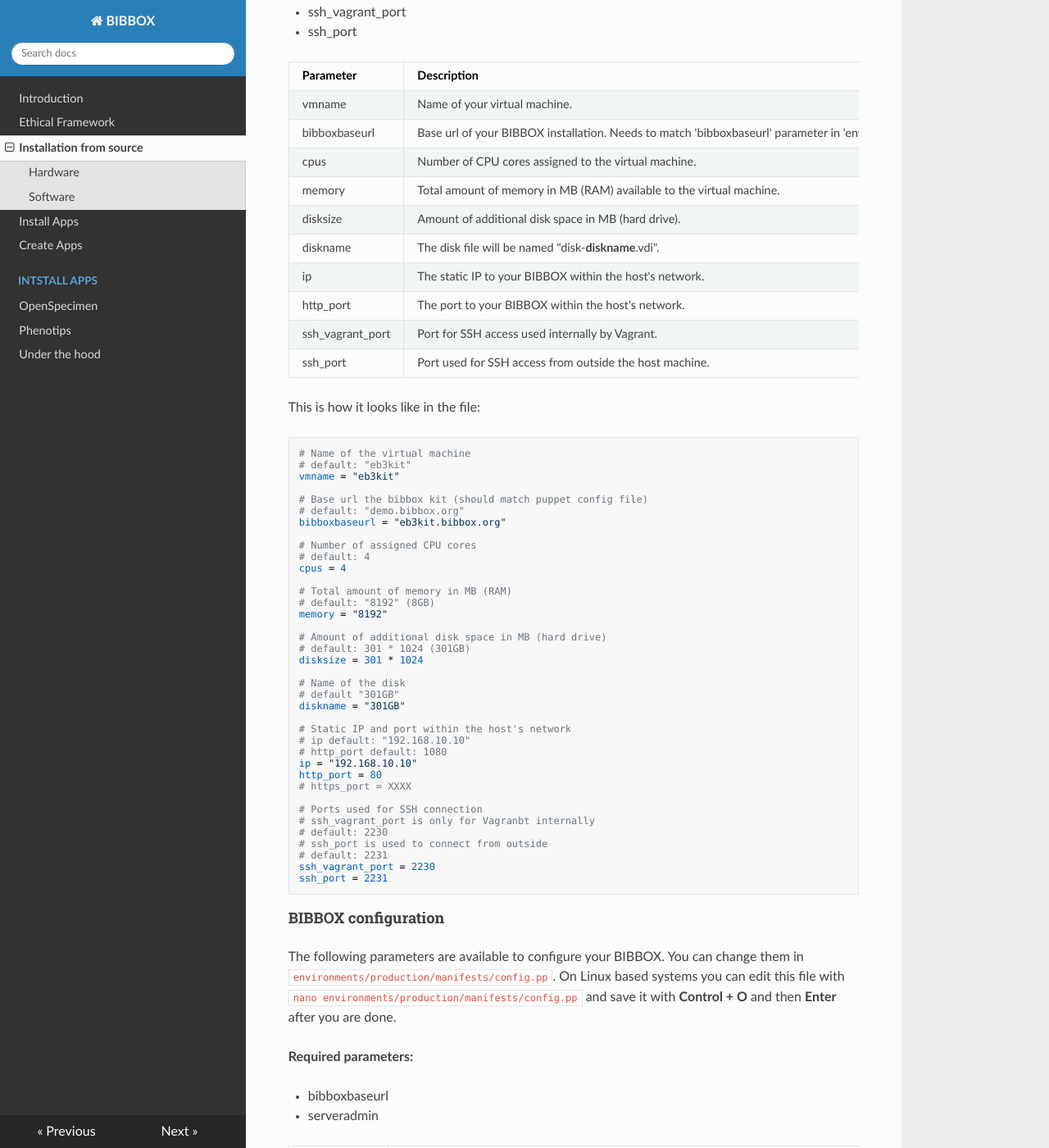
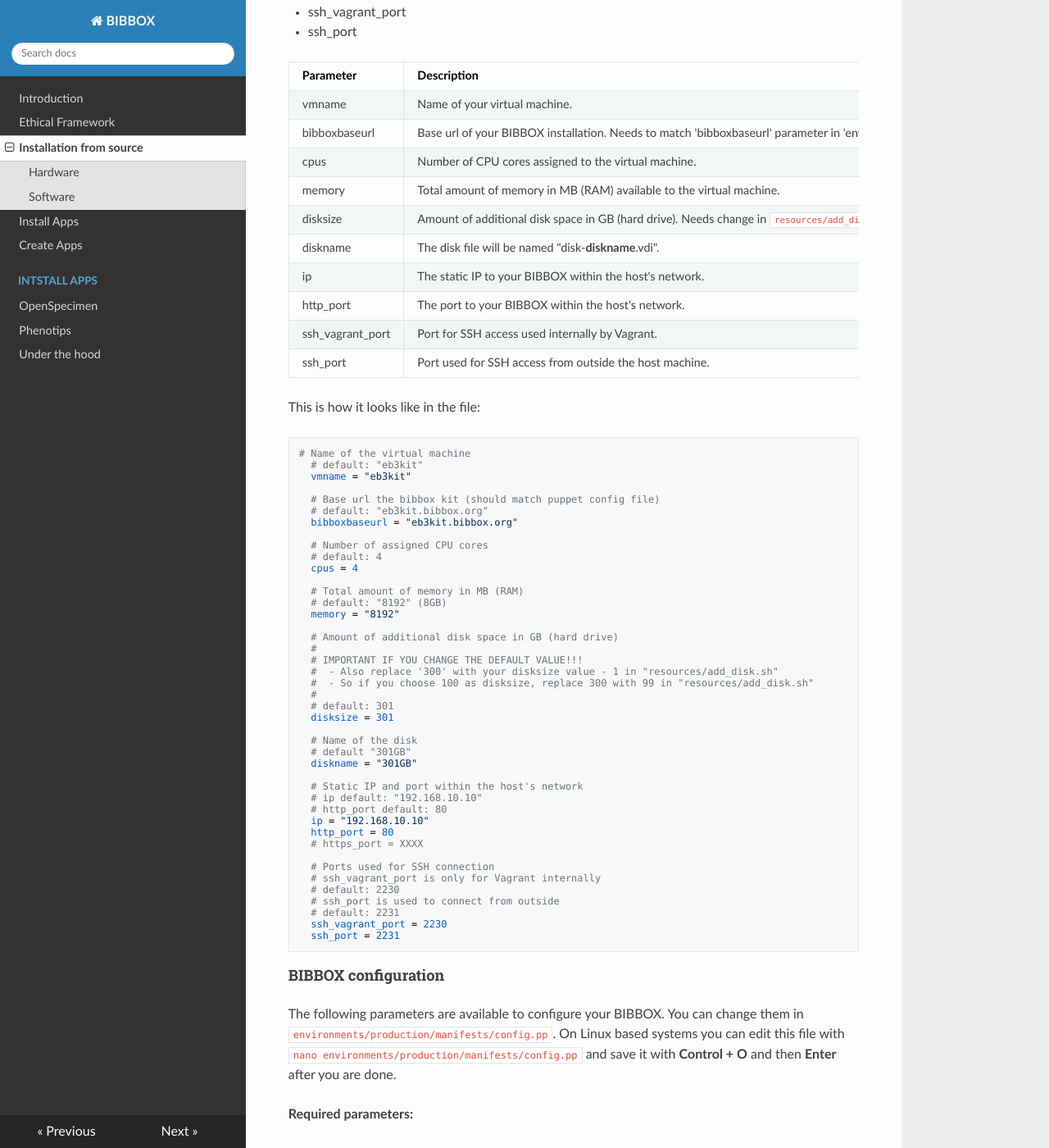
Before and after one commit to roxmer/bibbox-documentation, an MkDocs documentation site: the page built from docs/installation-source.md, in a window 1280 px wide and 1400 px high, scrolled down 5753 px. Shown: the whole window at 82% size. Built offline with MkDocs 1.6.1, drawn with Linux system fonts in a browser that asks for light colours; nearby versions of some CDN libraries; old or Windows-style settings are respelled for this version of MkDocs; some of the changed text lies outside the part shown.

Commit message:
updated Vagrantfile

````diff
--- a/docs/installation-source.md
+++ b/docs/installation-source.md
@@ -56,14 +56,14 @@ The following parameters are available to configure your virtual machine. You ca
 | bibboxbaseurl    | Base url of your BIBBOX installation. Needs to match 'bibboxbaseurl' parameter in 'environments\production\manisfests\config.pp'. <sup>1</sup>                                                                       | eb3kit.bibbox.org |
 | cpus             | Number of CPU cores assigned to the virtual machine.                                             | admin@bibbox.org  |
 | memory           | Total amount of memory in MB (RAM) available to the virtual machine.                             | 8192              |
-| disksize         | Amount of additional disk space in MB (hard drive).                                              | 301 * 1024 	      |
+| disksize         | Amount of additional disk space in GB (hard drive). Needs change in `resources/add_disk.sh`.     | 301      	      |
 | diskname         | The disk file will be named "disk-**diskname**.vdi".                                             | 301GB             |
 | ip               | The static IP to your BIBBOX within the host's network.                                          | 192.168.10.10     |
 | http_port        | The port to your BIBBOX within the host's network.                                               | 80                |
 | ssh_vagrant_port | Port for SSH access used internally by Vagrant.                                                  | 2230              |
 | ssh_port         | Port used for SSH access from outside the host machine.                                          | 2231              |
 
-**If you have a domain please follow step 5a). If you are testing it localy without a domain please follow step 5b).**
+**If you have a domain please follow step 5a). If you are testing it locally without a domain please follow step 5b) or 5c).**
 
 ### BIBBOX configuration
 
@@ -178,7 +178,7 @@ On Linux based systems you can edit this file with `nano Vagrantfile` and save i
 | bibboxbaseurl    | Base url of your BIBBOX installation. Needs to match 'bibboxbaseurl' parameter in 'environments\production\manisfests\config.pp'.                                                                       | eb3kit.bibbox.org |
 | cpus             | Number of CPU cores assigned to the virtual machine.                                             | admin@bibbox.org  |
 | memory           | Total amount of memory in MB (RAM) available to the virtual machine.                             | 8192              |
-| disksize         | Amount of additional disk space in MB (hard drive).                                              | 301 * 1024 	      |
+| disksize         | Amount of additional disk space in GB (hard drive). Needs change in `resources/add_disk.sh`.     | 301               |
 | diskname         | The disk file will be named "disk-**diskname**.vdi".                                             | 301GB             |
 | ip               | The static IP to your BIBBOX within the host's network.                                          | 192.168.10.10     |
 | http_port        | The port to your BIBBOX within the host's network.                                               | 80                |
@@ -189,43 +189,48 @@ This is how it looks like in the file:
 
 ```
 # Name of the virtual machine
-# default: "eb3kit"
-vmname = "eb3kit"
+  # default: "eb3kit"
+  vmname = "eb3kit"
 
-# Base url the bibbox kit (should match puppet config file)
-# default: "demo.bibbox.org"
-bibboxbaseurl = "eb3kit.bibbox.org"
+  # Base url the bibbox kit (should match puppet config file)
+  # default: "eb3kit.bibbox.org"
+  bibboxbaseurl = "eb3kit.bibbox.org"
 
-# Number of assigned CPU cores
-# default: 4
-cpus = 4
+  # Number of assigned CPU cores
+  # default: 4
+  cpus = 4
 
-# Total amount of memory in MB (RAM)
-# default: "8192" (8GB)
-memory = "8192"
+  # Total amount of memory in MB (RAM)
+  # default: "8192" (8GB)
+  memory = "8192"
 
-# Amount of additional disk space in MB (hard drive)
-# default: 301 * 1024 (301GB)
-disksize = 301 * 1024
+  # Amount of additional disk space in GB (hard drive)
+  #
+  # IMPORTANT IF YOU CHANGE THE DEFAULT VALUE!!!
+  #  - Also replace '300' with your disksize value - 1 in "resources/add_disk.sh"
+  #  - So if you choose 100 as disksize, replace 300 with 99 in "resources/add_disk.sh"
+  #
+  # default: 301
+  disksize = 301
 
-# Name of the disk
-# default "301GB"
-diskname = "301GB"
+  # Name of the disk
+  # default "301GB"
+  diskname = "301GB"
 
-# Static IP and port within the host's network
-# ip default: "192.168.10.10"
-# http_port default: 1080
-ip = "192.168.10.10"
-http_port = 80
-# https_port = XXXX
+  # Static IP and port within the host's network
+  # ip default: "192.168.10.10"
+  # http_port default: 80
+  ip = "192.168.10.10"
+  http_port = 80
+  # https_port = XXXX
 
-# Ports used for SSH connection
-# ssh_vagrant_port is only for Vagranbt internally
-# default: 2230
-# ssh_port is used to connect from outside
-# default: 2231
-ssh_vagrant_port = 2230
-ssh_port = 2231
+  # Ports used for SSH connection
+  # ssh_vagrant_port is only for Vagrant internally
+  # default: 2230
+  # ssh_port is used to connect from outside
+  # default: 2231
+  ssh_vagrant_port = 2230
+  ssh_port = 2231
 ```
 
 #### BIBBOX configuration
````
Also changed, not shown: other parts of docs/installation-source.md (+1 -1 lines).
